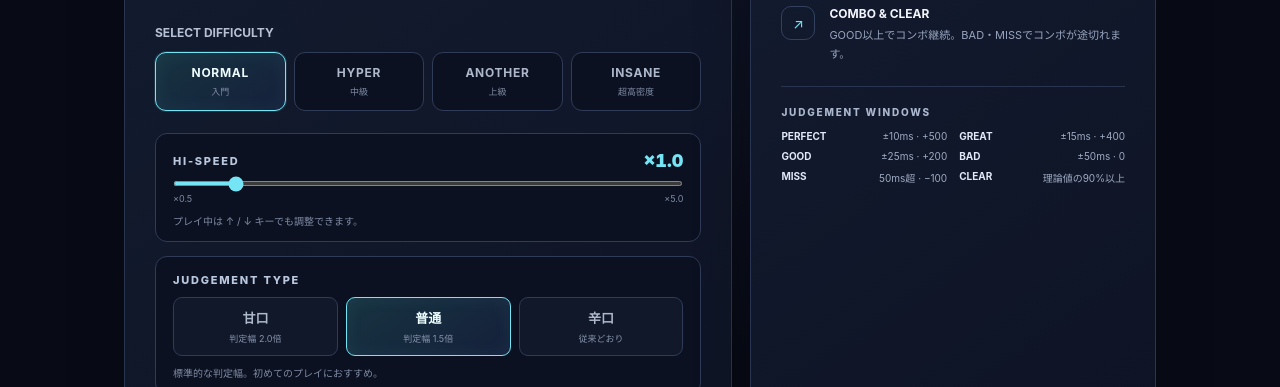
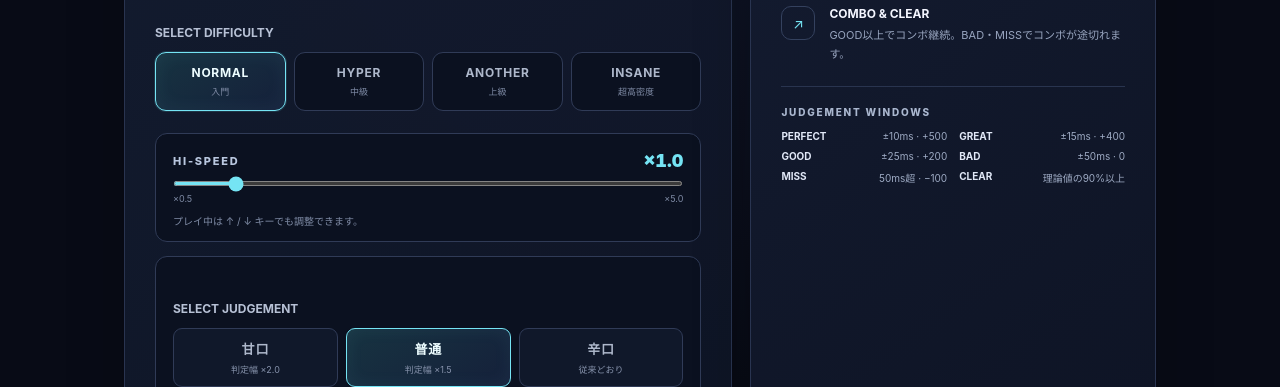
Before and after one commit to scandiumpuru/quadra-4k, a plain HTML site: page index.html in a window 1280 px wide. Shown: the part 565-952 px from the top of the page. Drawn offline with Linux system fonts and the light colour scheme.

Commit message:
Make judgement options match difficulty selector

```diff
--- a/index.html
+++ b/index.html
@@ -43,13 +43,13 @@
         <p>プレイ中は ↑ / ↓ キーでも調整できます。</p>
       </div>
       <div class="judge-control">
-        <div class="judge-control-heading">JUDGEMENT TYPE</div>
-        <div class="judge-options" id="judgeOptions">
-          <button class="judge-option" data-judge="EASY"><strong>甘口</strong><small>判定幅 2.0倍</small></button>
-          <button class="judge-option active" data-judge="NORMAL"><strong>普通</strong><small>判定幅 1.5倍</small></button>
-          <button class="judge-option" data-judge="HARD"><strong>辛口</strong><small>従来どおり</small></button>
+        <div class="difficulty-title judge-title">SELECT JUDGEMENT</div>
+        <div class="difficulties judge-options" id="judgeOptions">
+          <button type="button" class="diff-btn judge-option" data-judge="EASY" aria-pressed="false"><strong>甘口</strong><small>判定幅 ×2.0</small></button>
+          <button type="button" class="diff-btn judge-option active" data-judge="NORMAL" aria-pressed="true"><strong>普通</strong><small>判定幅 ×1.5</small></button>
+          <button type="button" class="diff-btn judge-option" data-judge="HARD" aria-pressed="false"><strong>辛口</strong><small>従来どおり</small></button>
         </div>
-        <p id="judgeDescription">標準的な判定幅。初めてのプレイにおすすめ。</p>
+        <p class="judge-description" id="judgeDescription">普通：標準的な判定幅</p>
       </div>
       <button class="start-btn" id="startButton">START PLAY</button>
     </section>
```
